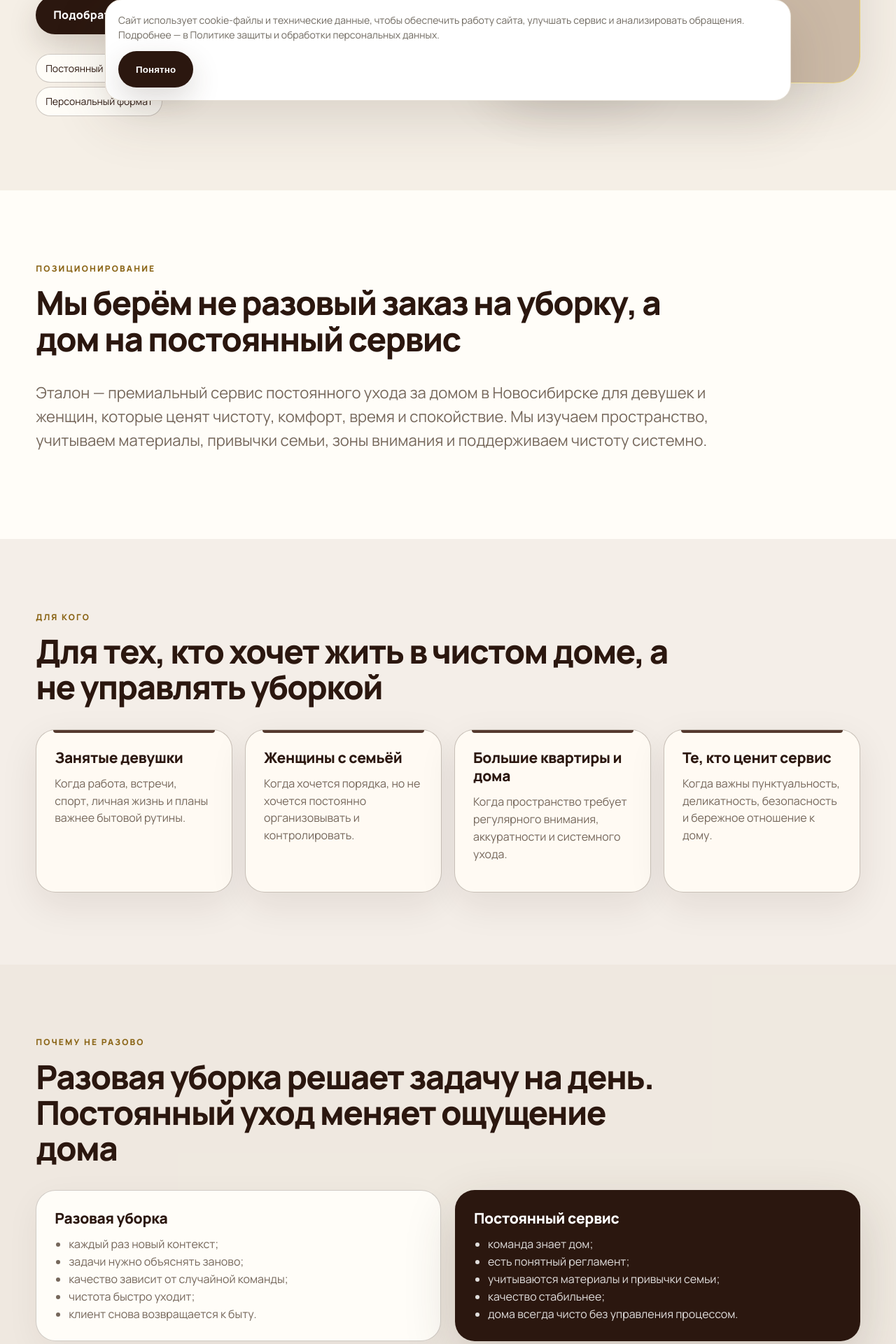
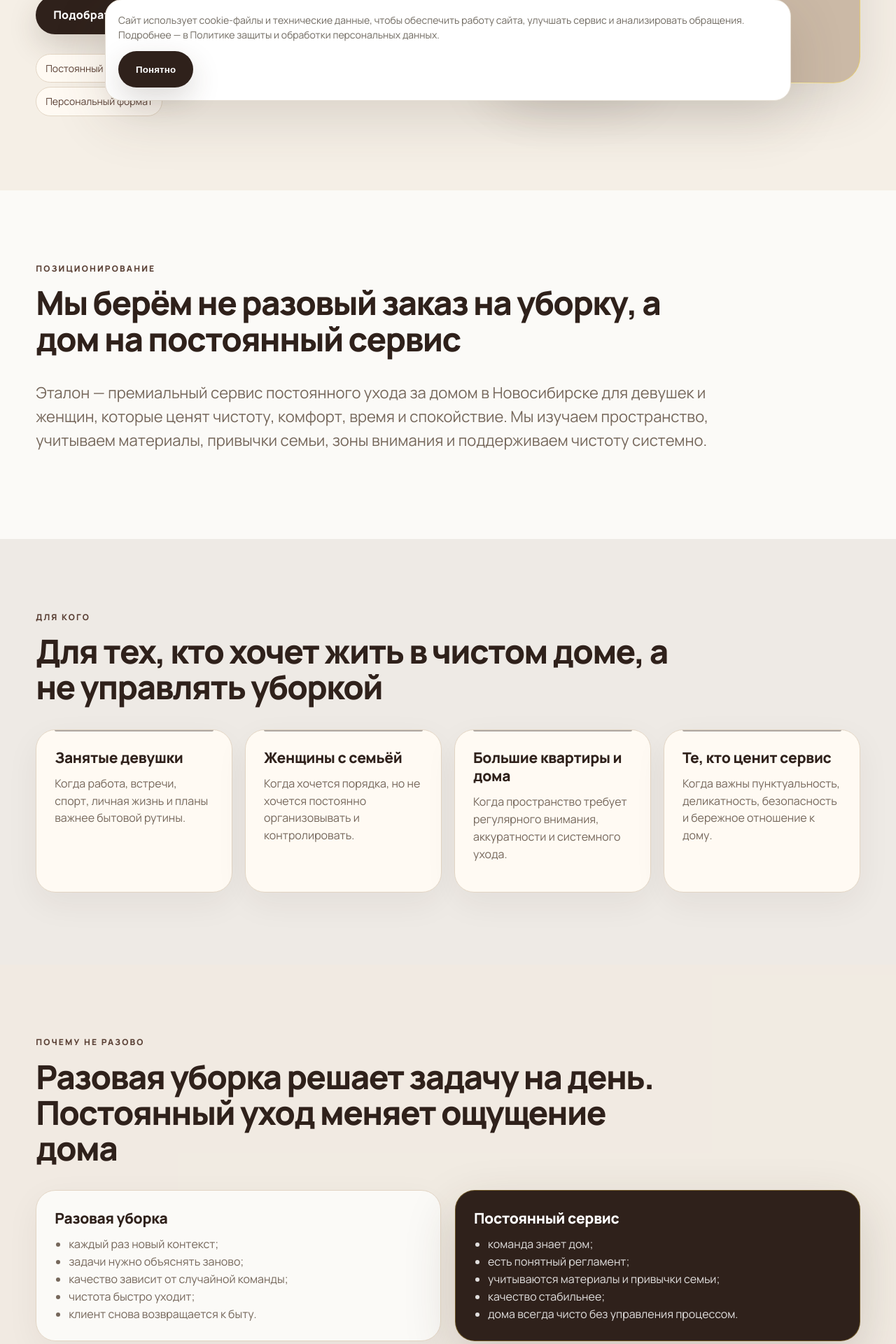
Before and after one commit to lutaevaem/etalon-cleaning, a React (Vite) app in the folder frontend/: page / in a window 1280 px wide. Shown: the part 640-2560 px from the top of the page at 70% size. Built offline with nearby package versions, Linux system fonts and the light colour scheme; no server answers.

Commit message:
Switch to greige chocolate minimal gold palette

```diff
--- a/frontend/public/premium-animation-overrides.css
+++ b/frontend/public/premium-animation-overrides.css
@@ -1,118 +1,120 @@
 :root{
-  --bg:#f7f2ec;
-  --surface:#fffdf8;
-  --surface-2:#eee5dc;
-  --text:#2b170f;
-  --muted:#65574d;
-  --line:#d8cbc0;
-  --accent:#4a2b1f;
-  --accent-dark:#2b170f;
-  --accent-soft:#eee5dc;
-  --chocolate:#2b170f;
-  --chocolate-2:#3a2116;
-  --chocolate-soft:#5b3829;
-  --chocolate-silk:#432519;
-  --brown-line:rgba(43,23,15,.26);
+  --bg:#f2f0ec;
+  --surface:#fbfaf7;
+  --surface-2:#e8e3dc;
+  --text:#2f211b;
+  --muted:#6a625b;
+  --line:#d8d1c7;
+  --accent:#4a3026;
+  --accent-dark:#2f211b;
+  --accent-soft:#e8e3dc;
+  --chocolate:#2f211b;
+  --chocolate-2:#3b261e;
+  --chocolate-soft:#5a4035;
+  --chocolate-silk:#3b261e;
+  --brown-line:rgba(47,33,27,.18);
 }
 
 body{background:var(--bg)!important;color:var(--text)!important}
-.site-header{background:rgba(247,242,236,.96)!important;border-bottom-color:rgba(43,23,15,.28)!important}
+.site-header{background:rgba(242,240,236,.96)!important;border-bottom-color:rgba(47,33,27,.12)!important;box-shadow:0 10px 34px rgba(47,33,27,.045)!important}
 .logo,.logo-text,h1,h2,h3{color:var(--chocolate)!important}
-.eyebrow{color:var(--gold-dark)!important}
+.eyebrow{color:var(--chocolate-soft)!important}
 
 .header-cta,.btn.primary{background:var(--chocolate)!important;color:#fff!important}
 .btn.secondary{background:var(--surface)!important;color:var(--chocolate)!important}
 
-main > .section:nth-child(even){background:rgba(43,23,15,.028)}
+main > .section:nth-child(even){background:rgba(47,33,27,.018)}
 main > .section:nth-child(odd){background:transparent}
-.section.intro,.section.services,.section.people,.section.faq{background:#fffdf8!important}
-.section.audience,.section.formats,.section.gallery,.section.reviews{background:#f4eee8!important}
+.section.intro,.section.services,.section.people,.section.faq{background:#fbfaf7!important}
+.section.audience,.section.formats,.section.gallery,.section.reviews{background:#eeeae5!important}
 
 .card,.format-card,blockquote,details,.quiz-card{
   background:var(--surface)!important;
-  border-color:var(--brown-line)!important;
-  box-shadow:0 18px 54px rgba(43,23,15,.085)!important;
+  border-color:var(--line)!important;
+  box-shadow:0 16px 48px rgba(47,33,27,.06)!important;
 }
 
 .card::before,.format-card::before,blockquote::before,details::before{
   content:"";
   position:absolute;
-  left:24px;
-  right:24px;
+  left:26px;
+  right:26px;
   top:0;
-  height:4px;
+  height:2px;
   border-radius:0 0 999px 999px;
-  background:var(--chocolate-silk);
-  opacity:.9;
+  background:var(--chocolate);
+  opacity:.38;
 }
 
 .card:hover,.format-card:hover,blockquote:hover,details:hover{
-  border-color:rgba(212,175,55,.86)!important;
-  box-shadow:0 24px 74px rgba(43,23,15,.15)!important;
+  border-color:rgba(212,175,55,.55)!important;
+  box-shadow:0 24px 70px rgba(47,33,27,.10)!important;
 }
 
 .card h3,.format-card h3,summary,cite{color:var(--chocolate)!important}
 .card p,.format-card p,.step p,details p,blockquote p,.wide-text,.lead,.caption,.quiz-copy p,.people-grid p{color:var(--muted)!important}
 
 .compare-box.muted{
-  background:#fffdf8!important;
-  border-color:rgba(43,23,15,.22)!important;
+  background:#fbfaf7!important;
+  border-color:var(--line)!important;
 }
 
 .compare-box.accent,.value-card{
   background:var(--chocolate)!important;
   color:#fff!important;
+  border-color:rgba(212,175,55,.36)!important;
 }
 .compare-box.accent h3,.value-card h2{color:#fff!important}
 
 .format-card.featured{
-  background:var(--chocolate)!important;
-  border-color:var(--gold)!important;
-  box-shadow:0 24px 72px rgba(43,23,15,.22)!important;
+  background:var(--surface)!important;
+  border-color:rgba(212,175,55,.62)!important;
+  box-shadow:0 22px 64px rgba(47,33,27,.10)!important;
 }
-.format-card.featured h3,.format-card.featured p{color:#fff!important}
-.format-card.featured .best-for{color:rgba(255,255,255,.82)!important;border-top-color:rgba(212,175,55,.62)!important}
+.format-card.featured h3{color:var(--chocolate)!important}
+.format-card.featured p{color:var(--muted)!important}
+.format-card.featured .best-for{color:var(--muted)!important;border-top-color:var(--line)!important}
 
 .hero-points span{
-  background:#fffdf8!important;
-  color:var(--chocolate)!important;
-  border-color:rgba(43,23,15,.24)!important;
+  background:var(--surface)!important;
+  color:var(--chocolate-soft)!important;
+  border-color:var(--line)!important;
 }
 
-.step{border-top-color:rgba(43,23,15,.30)!important}
-.best-for{border-top-color:rgba(43,23,15,.24)!important}
+.step{border-top-color:rgba(47,33,27,.18)!important}
+.best-for{border-top-color:var(--line)!important}
 
 input,select,textarea{
-  border-color:rgba(43,23,15,.20)!important;
-  background:#fffdf8!important;
+  border-color:var(--line)!important;
+  background:#fff!important;
 }
 input:focus,select:focus,textarea:focus{
-  border-color:var(--gold)!important;
-  box-shadow:0 0 0 4px rgba(212,175,55,.15)!important;
+  border-color:rgba(212,175,55,.72)!important;
+  box-shadow:0 0 0 4px rgba(212,175,55,.10)!important;
 }
 
 .quiz-card{
-  background:#fffdf8!important;
-  border-color:rgba(43,23,15,.30)!important;
+  background:#fbfaf7!important;
+  border-color:rgba(47,33,27,.14)!important;
 }
 
 .final{
   background:var(--chocolate)!important;
   color:#fff!important;
-  border:1.5px solid var(--gold)!important;
+  border:1px solid rgba(212,175,55,.48)!important;
   border-radius:38px!important;
   padding:clamp(34px,5vw,66px)!important;
-  box-shadow:0 28px 86px rgba(43,23,15,.22)!important;
+  box-shadow:0 28px 82px rgba(47,33,27,.18)!important;
 }
 .final h2,.final p,.final span{color:#fff!important}
-.final p,.final span{opacity:.86}
+.final p,.final span{opacity:.84}
 
 .footer{
-  background:#e8ded4!important;
-  border-top-color:rgba(43,23,15,.32)!important;
+  background:#e4ded6!important;
+  border-top-color:rgba(47,33,27,.16)!important;
 }
 .footer strong,.footer-legal strong{color:var(--chocolate)!important}
-.footer-legal{border-top-color:rgba(43,23,15,.24)!important}
+.footer-legal{border-top-color:rgba(47,33,27,.14)!important}
 
 .logo-mark{animation-duration:8.4s,14.4s!important}
 .header-cta{animation-duration:8.4s!important}
```
